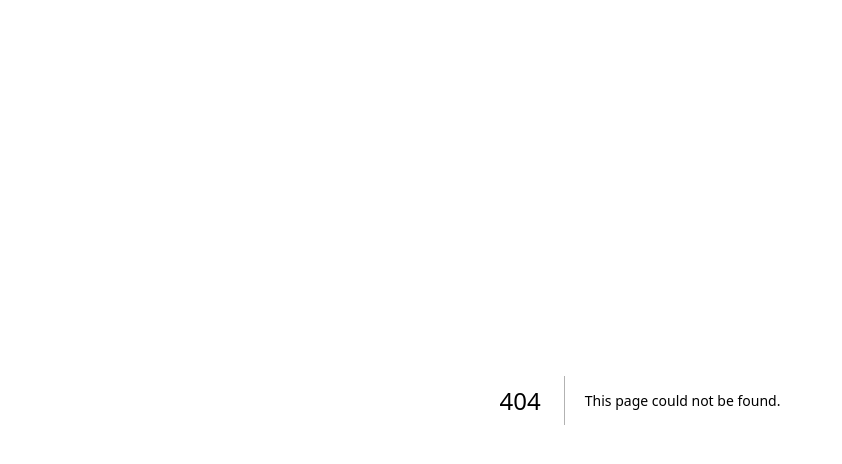
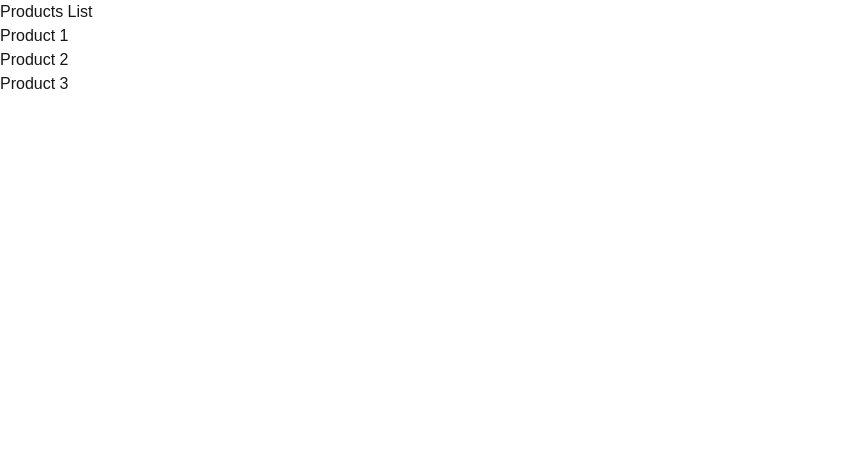
Before and after one commit to LikhithHG/learnNext, a Next.js app: page /products in a window 1280 px wide. Before the commit this address had no page. Shown: the top 464 px of the page, without its empty margins (0-842 px from the left). Built offline with nearby package versions, Linux system fonts and the light colour scheme.

Commit message:
Dynamic Routes

```diff
--- a/src/app/blog/first/page.tsx
+++ b/src/app/blog/first/page.tsx
@@ -1,3 +1,3 @@
 export default function FirstBlog() {
-    return <h1> My FIrst Blog</h1>
+    return <h1> My First Blog</h1>
 }
--- /dev/null
+++ b/src/app/products/[productId]/page.tsx
@@ -0,0 +1,9 @@
+export default async function ProductDetails({
+    params,
+} : {
+        params: Promise<{ productId : string }>;
+}) {
+    const productId =(await params).productId;
+
+    return <h1>Details about the product {productId}</h1>;
+}
--- /dev/null
+++ b/src/app/products/page.tsx
@@ -0,0 +1,8 @@
+export default function Products() {
+    return <>
+        <h1>Products List</h1>
+        <h2>Product 1</h2>
+        <h2>Product 2</h2>
+        <h2>Product 3</h2>
+    </>
+}
```
